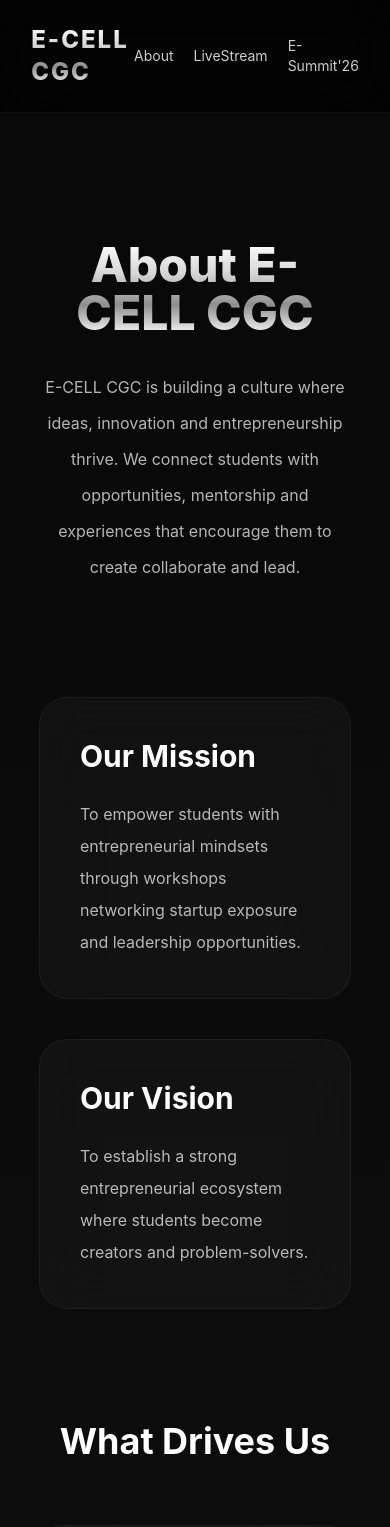
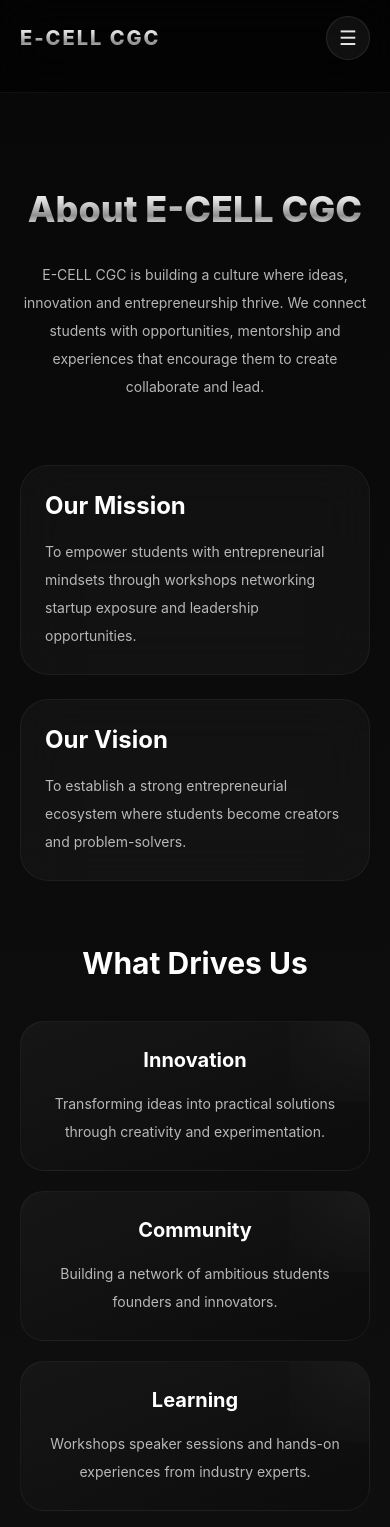
Before and after one commit to SarangAhlawat/ecellweb_v0.0, a React (Vite) app: page /about in a window 390 px wide. Shown: the top 1527 px of the page. Built offline with nearby package versions, Linux system fonts and the light colour scheme.

Commit message:
responsiveness added

```diff
--- a/src/components/Navbar.jsx
+++ b/src/components/Navbar.jsx
@@ -1,13 +1,17 @@
+import {useState} from "react";
 import {Link} from "react-router-dom";
 
 export default function Navbar(){
+
+const [isOpen,setIsOpen]=useState(false);
 
 return(
 
 <nav
 className="sticky top-0 z-50
-flex justify-between items-center
-px-[8%] py-6
+flex flex-wrap items-center justify-between
+gap-4
+px-5 sm:px-[8%] py-4 sm:py-6
 bg-black/60
 backdrop-blur-xl
 border-b border-white/5"
@@ -15,7 +19,7 @@ border-b border-white/5"
 
 <div
 className="
-text-2xl md:text-3xl
+text-xl sm:text-2xl md:text-3xl
 font-extrabold
 tracking-[2px]
 metal"
@@ -23,10 +27,29 @@ metal"
 <Link to="/">E-CELL CGC</Link>
 </div>
 
+<button
+type="button"
+onClick={()=>setIsOpen((value)=>!value)}
+aria-expanded={isOpen}
+aria-label="Toggle navigation menu"
+className="
+md:hidden
+inline-flex items-center justify-center
+w-11 h-11
+rounded-full
+border border-white/10
+bg-white/5
+text-white/90"
+>
+
+<span className="text-xl leading-none">☰</span>
+
+</button>
 
 <div
 className="
-flex items-center
+hidden md:flex
+items-center
 gap-5 md:gap-9
 text-sm text-white/80"
 >
@@ -76,6 +99,7 @@ LiveStream
 <a
 href="https://esummit.ecellcgc.in"
 target="_blank"
+rel="noreferrer"
 className="
 hover:text-white
 transition
@@ -96,6 +120,57 @@ E-Summit'26
 
 </div>
 
+<div
+className={`
+w-full md:hidden
+overflow-hidden
+transition-all duration-300 ease-out
+${isOpen ? "max-h-64 opacity-100" : "max-h-0 opacity-0"}`}
+>
+
+<div className="
+flex flex-col
+gap-3
+pt-4
+border-t border-white/10
+text-sm text-white/80">
+
+<Link
+to="/about"
+onClick={()=>setIsOpen(false)}
+className="py-2 hover:text-white transition"
+>
+
+About
+
+</Link>
+
+<a
+href="/livestream"
+onClick={()=>setIsOpen(false)}
+className="py-2 hover:text-white transition"
+>
+
+LiveStream
+
+</a>
+
+<a
+href="https://esummit.ecellcgc.in"
+target="_blank"
+rel="noreferrer"
+onClick={()=>setIsOpen(false)}
+className="py-2 hover:text-white transition"
+>
+
+E-Summit'26
+
+</a>
+
+</div>
+
+</div>
+
 </nav>
 
 )
--- a/src/pages/About.jsx
+++ b/src/pages/About.jsx
@@ -42,8 +42,8 @@ to-[#111111]"
 
 <section
 className="
-pt-32
-px-[10%]
+pt-24 sm:pt-32
+px-5 sm:px-[10%]
 max-w-[1100px]
 mx-auto
 text-center"
@@ -53,7 +53,7 @@ text-center"
 className="
 metal
 font-extrabold
-text-5xl
+text-4xl sm:text-5xl
 md:text-7xl
 mb-8"
 >
@@ -68,7 +68,8 @@ className="
 max-w-[800px]
 mx-auto
 text-white/70
-leading-9"
+leading-7 sm:leading-9
+text-sm sm:text-base"
 >
 
 E-CELL CGC is building a culture where ideas,
@@ -88,14 +89,14 @@ them to create collaborate and lead.
 className="
 grid
 md:grid-cols-2
-gap-10
-px-[10%]
-py-28"
+gap-6 sm:gap-10
+px-5 sm:px-[10%]
+py-16 sm:py-28"
 >
 
 <div
 className="
-p-10
+p-6 sm:p-10
 rounded-[28px]
 bg-white/[0.03]
 border border-white/5
@@ -105,13 +106,13 @@ transition
 hover:shadow-[0_0_30px_rgba(255,255,255,0.05)]"
 >
 
-<h2 className="text-3xl mb-6 font-bold">
+<h2 className="text-2xl sm:text-3xl mb-4 sm:mb-6 font-bold">
 
 Our Mission
 
 </h2>
 
-<p className="text-white/70 leading-8">
+<p className="text-white/70 leading-7 sm:leading-8 text-sm sm:text-base">
 
 To empower students with entrepreneurial
 mindsets through workshops networking startup
@@ -124,7 +125,7 @@ exposure and leadership opportunities.
 
 <div
 className="
-p-10
+p-6 sm:p-10
 rounded-[28px]
 bg-white/[0.03]
 border border-white/5
@@ -134,13 +135,13 @@ transition
 hover:shadow-[0_0_30px_rgba(255,255,255,0.05)]"
 >
 
-<h2 className="text-3xl mb-6 font-bold">
+<h2 className="text-2xl sm:text-3xl mb-4 sm:mb-6 font-bold">
 
 Our Vision
 
 </h2>
 
-<p className="text-white/70 leading-8">
+<p className="text-white/70 leading-7 sm:leading-8 text-sm sm:text-base">
 
 To establish a strong entrepreneurial ecosystem
 where students become creators and problem-solvers.
@@ -155,15 +156,15 @@ where students become creators and problem-solvers.
 
 <section
 className="
-px-[10%]
+px-5 sm:px-[10%]
 text-center"
 >
 
 <h2
 className="
-text-4xl md:text-5xl
+text-3xl sm:text-4xl md:text-5xl
 font-bold
-mb-16"
+mb-10 sm:mb-16"
 >
 
 What Drives Us
@@ -176,7 +177,7 @@ className="
 grid
 sm:grid-cols-2
 lg:grid-cols-4
-gap-8"
+gap-5 sm:gap-8"
 >
 
 {
@@ -207,7 +208,7 @@ delay:index*.15
 className="
 relative
 overflow-hidden
-p-9
+p-6 sm:p-9
 rounded-[24px]
 bg-gradient-to-br
 from-[#161616]
@@ -221,16 +222,16 @@ hover:shadow-[0_0_40px_rgba(255,255,255,0.07)]"
 <div
 className="
 absolute
-w-[200px]
-h-[200px]
-top-[-100px]
-right-[-100px]
+w-[160px] sm:w-[200px]
+h-[160px] sm:h-[200px]
+top-[-80px] sm:top-[-100px]
+right-[-80px] sm:right-[-100px]
 bg-radial-[rgba(255,255,255,.04),transparent]"
 />
 
 <h3
 className="
-text-2xl
+text-xl sm:text-2xl
 font-bold
 mb-4"
 >
@@ -239,7 +240,7 @@ mb-4"
 
 </h3>
 
-<p className="leading-8 text-white/70">
+<p className="leading-7 sm:leading-8 text-white/70 text-sm sm:text-base">
 
 {item.desc}
 
@@ -258,8 +259,8 @@ mb-4"
 
 <section
 className="
-py-32
-px-[10%]
+py-20 sm:py-32
+px-5 sm:px-[10%]
 text-center"
 >
 
--- a/src/pages/Home.jsx
+++ b/src/pages/Home.jsx
@@ -19,8 +19,8 @@ glow"
 <section
 
 className="
-min-h-[85vh]
-px-5
+min-h-[82vh]
+px-5 sm:px-6
 flex
 flex-col
 items-center
@@ -47,9 +47,10 @@ duration:0.8
 className="
 metal
 font-extrabold
-text-5xl
+text-4xl sm:text-5xl
 md:text-8xl
 leading-none
+tracking-tight
 drop-shadow-[0_0_35px_rgba(255,255,255,0.10)]"
 >
 
@@ -60,7 +61,7 @@ E-CELL CGC
 
 <h2
 className="
-text-2xl
+text-xl sm:text-2xl
 md:text-4xl
 font-semibold
 mt-6"
@@ -71,45 +72,47 @@ Where Ideas Take Life.
 </h2>
 
 
-<p
+<div
 className="
 max-w-[700px]
 mt-6
-leading-8"
+leading-7 sm:leading-8
+text-sm sm:text-base"
 >
 
-{/* <strong className="text-lg">Website launching soon</strong> */}
 <motion.strong
-  className="
-    text-lg
-    font-semibold
-    inline-block
-    text-violet-600
-    mt-2
-  "
+className="
+text-base sm:text-lg
+font-semibold
+inline-block
+text-violet-600"
 >
-  Website launching soon
+
+Website launching soon
+
 </motion.strong>
 
-<br/>
+<p className="mt-2 text-white/65">
 
-<p className="text-white/65">Workshops • Startups • Networking</p>
+Workshops • Startups • Networking
 
 </p>
+
+</div>
 
 
 <div
 className="
 flex flex-wrap
 justify-center
-gap-5
+gap-4 sm:gap-5
 mt-12"
 >
 
 <a
 href="/about"
 className="
-px-8 py-4
+px-6 sm:px-8 py-3.5 sm:py-4
 rounded-xl
 bg-gradient-to-br
 from-[#171717]
@@ -128,7 +131,7 @@ About Us
 <a
 href="/livestream"
 className="
-px-8 py-4
+px-6 sm:px-8 py-3.5 sm:py-4
 rounded-xl
 bg-gradient-to-br
 from-[#171717]
```
